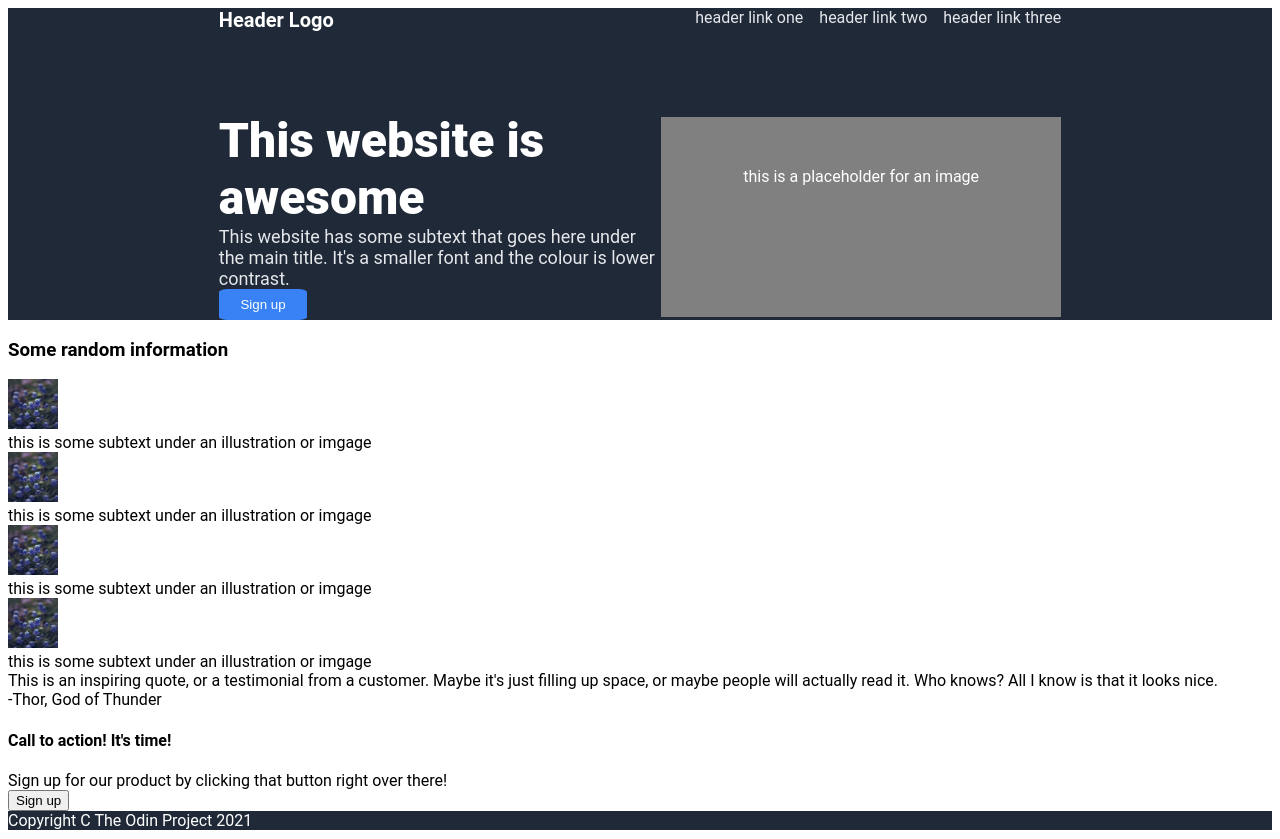
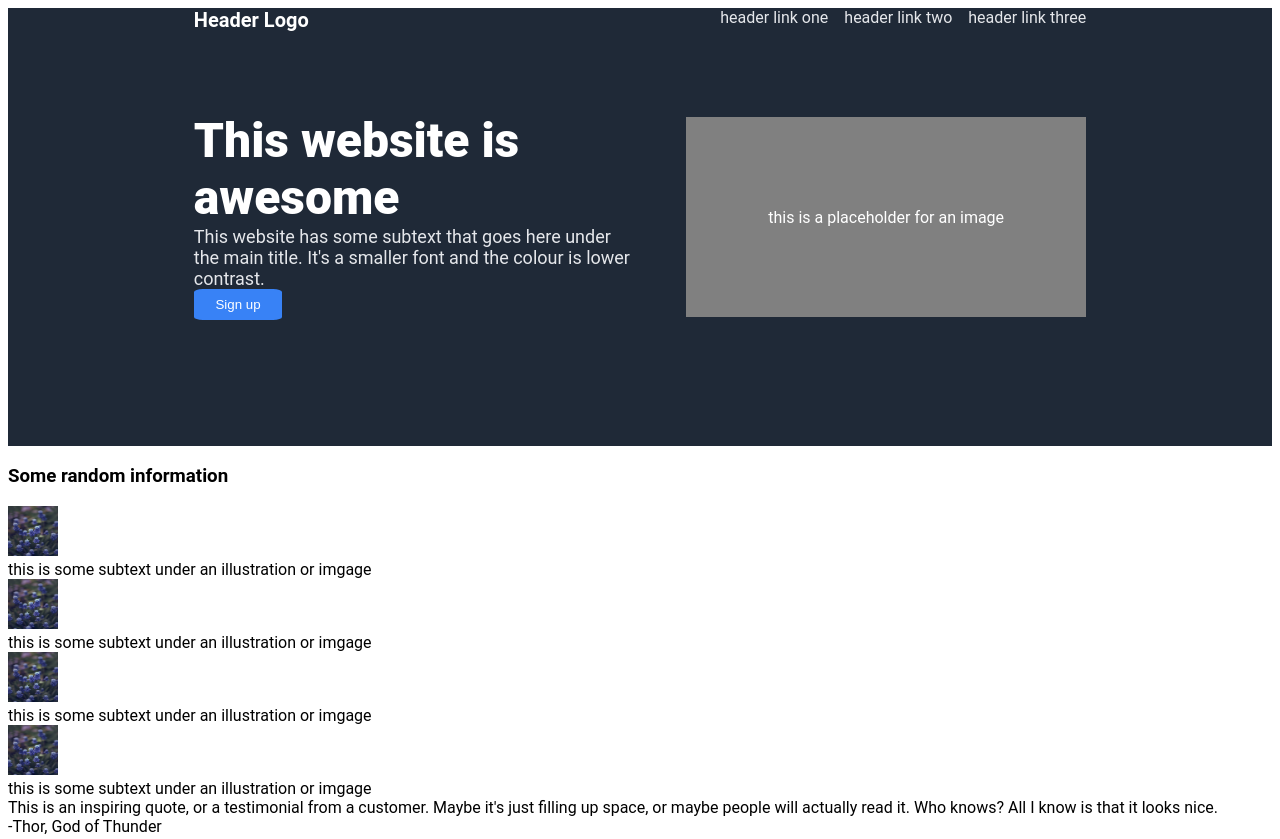
Before and after one commit to ben-c11/odin-projects, a plain HTML site: page foundations/landing_page/index.html in a window 1280 px wide. Shown: the top 839 px of the page. Drawn offline with Linux system fonts and the light colour scheme.

Commit message:
Version 0.013 Finished section 1 after initial fork in HTML structure.

```diff
--- a/foundations/landing_page/style.css
+++ b/foundations/landing_page/style.css
@@ -49,7 +49,7 @@ a{
     color: white;
     display: flex;
     justify-content: center;
-
+    padding-bottom: 10%;
 }
 
 .hero-text{
@@ -67,6 +67,7 @@ a{
     flex-wrap: wrap;
     justify-content: center;
     align-content: center;
+    margin-right: 50px;
 }
 
 .sign-up {
@@ -79,6 +80,7 @@ a{
     align-items: flex-start;
 }
 .placeholder-image{
+    display: flex;
     width: 300px;
     height: 100px;
     background-color: grey;
@@ -87,11 +89,6 @@ a{
     align-items: center;
     justify-content: center;
 }
-.img-text{
-    display: flex;
-    justify-content: center;
-    align-content: center;
-}
 
 img{
     width: 50px;
```
